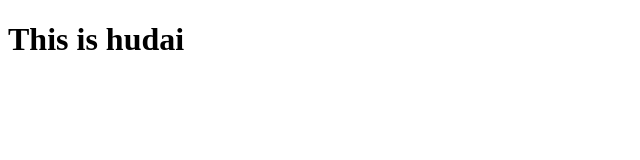
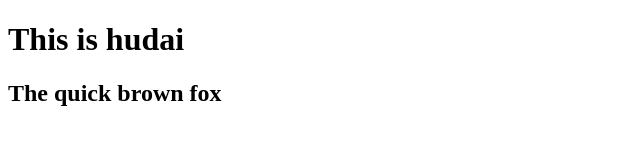
Before and after one commit to Samiuzzaman-Chowdhury/Rahat, a plain HTML site: page index.html in a window 1280 px wide. Shown: the whole page, without its empty margins (0-640 px from the left). Drawn offline with Linux system fonts and the light colour scheme.

Commit message:
three commit

```diff
--- a/index.html
+++ b/index.html
@@ -8,5 +8,6 @@
 </head>
 <body>
     <h1>This is hudai</h1>
+     <h2>The quick brown fox</h2>
 </body>
 </html>
```
Also changed, not shown: one.txt.
